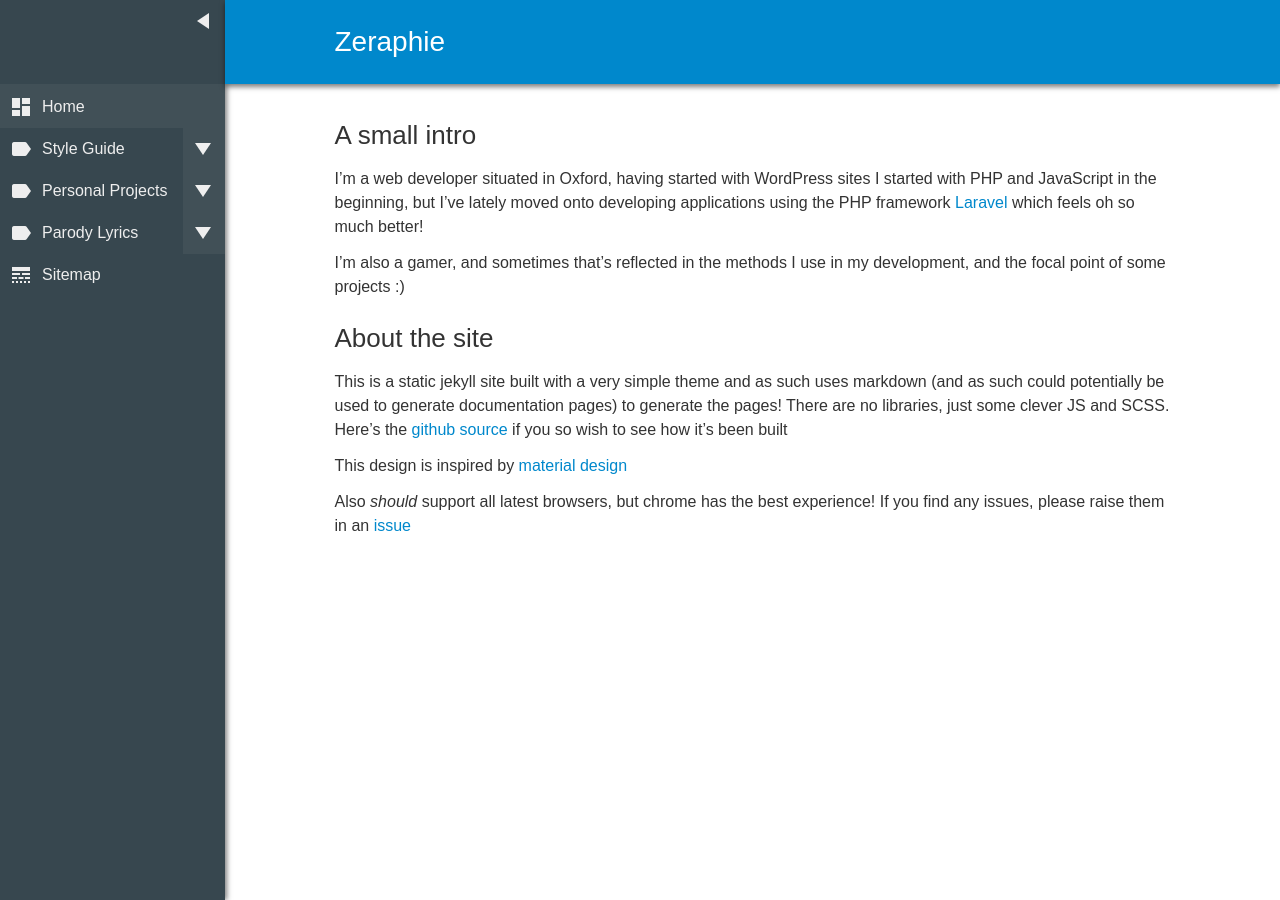
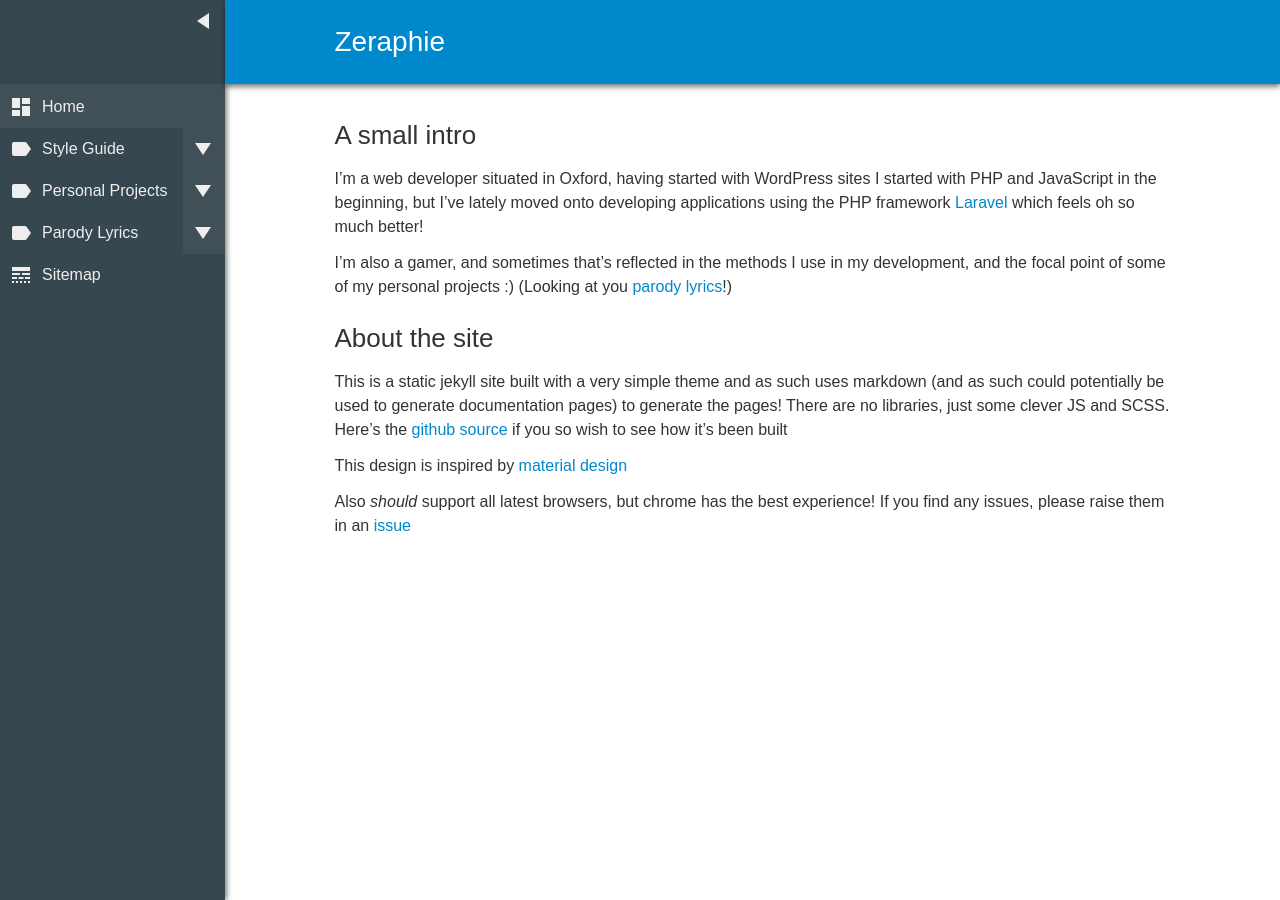
Before and after one commit to zeraphie/zeraphie.github.io, a Jekyll site: the page built from index.md, in a window 1280 px wide. Built offline with Jekyll 4.4.1, drawn with Linux system fonts in a browser that asks for light colours.

Commit message:
Update index.md

```diff
--- a/index.md
+++ b/index.md
@@ -8,7 +8,7 @@ description: Just another developer writing about their projects and research
 
 I'm a web developer situated in Oxford, having started with WordPress sites I started with PHP and JavaScript in the beginning, but I've lately moved onto developing applications using the PHP framework [Laravel](https://laravel.com/) which feels oh so much better!
 
-I'm also a gamer, and sometimes that's reflected in the methods I use in my development, and the focal point of some projects :)
+I'm also a gamer, and sometimes that's reflected in the methods I use in my development, and the focal point of some of my personal projects :) (Looking at you [parody lyrics](/parody-lyrics/17-explosions-in-a-row)!)
 
 ## About the site
 
```
